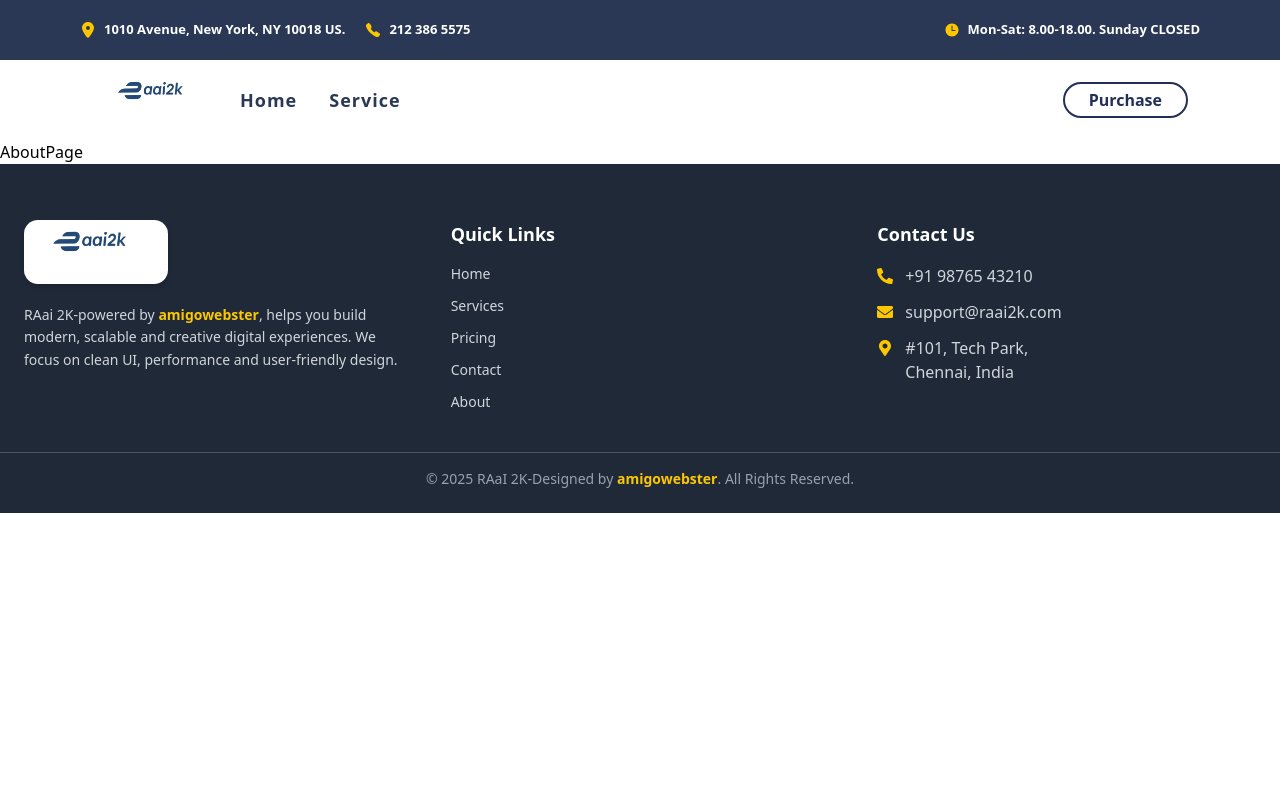
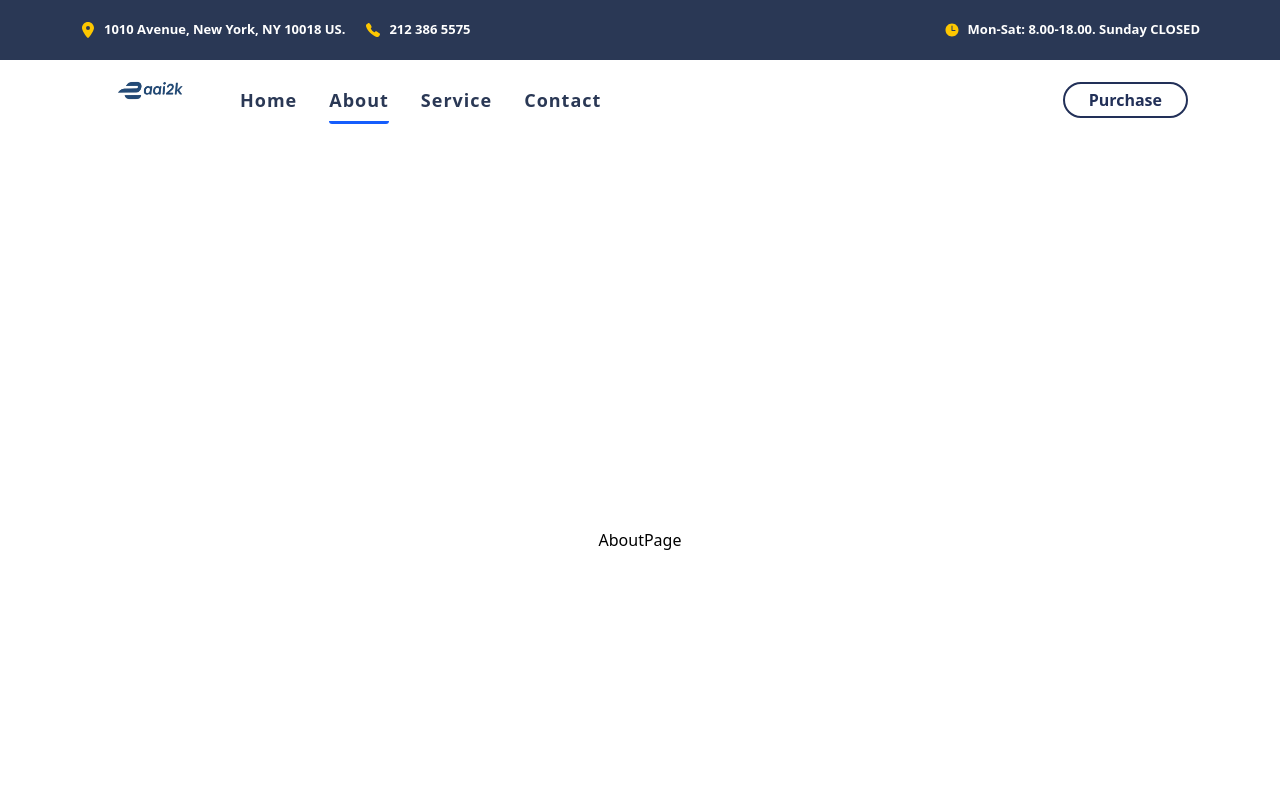
Before and after one commit to devilra/Raai2k, a React (Vite) app in the folder frontent/: page /about in a window 1280 px wide. Shown: the top 800 px of the page. Built offline with nearby package versions, Linux system fonts and the light colour scheme; the HTML template or start-up script is replaced by a standard one.

Commit message:
add Navbar ui

```diff
--- a/frontent/src/About/AboutPage.jsx
+++ b/frontent/src/About/AboutPage.jsx
@@ -1,7 +1,9 @@
 import React from "react";
 
 const AboutPage = () => {
-  return <div>AboutPage</div>;
+  return (
+    <div className="flex justify-center items-center h-screen">AboutPage</div>
+  );
 };
 
 export default AboutPage;
--- a/frontent/src/App.jsx
+++ b/frontent/src/App.jsx
@@ -5,6 +5,7 @@ import Navbar from "./Components/Navbar";
 import Footer from "./Components/Footer";
 import ServicePage from "./service/ServicePage";
 import AboutPage from "./About/AboutPage";
+import ContactPage from "./Contact/ContactPage";
 
 const App = () => {
   return (
@@ -14,6 +15,7 @@ const App = () => {
         <Route path="/" element={<Home />} />
         <Route path="/service" element={<ServicePage />} />
         <Route path="/about" element={<AboutPage />} />
+        <Route path="/contact" element={<ContactPage />} />
       </Routes>
       <Footer />
     </>
--- a/frontent/src/Components/Navbar.jsx
+++ b/frontent/src/Components/Navbar.jsx
@@ -61,10 +61,10 @@ export default function Navbar() {
   // உங்கள் Link விவரங்கள்
   const navItems = [
     { name: "Home", path: "/" },
-    //{ name: "About", path: "/about" },
+    { name: "About", path: "/about" },
     { name: "Service", path: "/service" },
     //{ name: "Elements", path: "/elements" },
-    //{ name: "Contact", path: "/contact" },
+    { name: "Contact", path: "/contact" },
   ];
 
   return (
--- /dev/null
+++ b/frontent/src/Contact/ContactPage.jsx
@@ -0,0 +1,9 @@
+import React from "react";
+
+const ContactPage = () => {
+  return (
+    <div className="flex justify-center items-center h-screen">ContactPage</div>
+  );
+};
+
+export default ContactPage;
```
